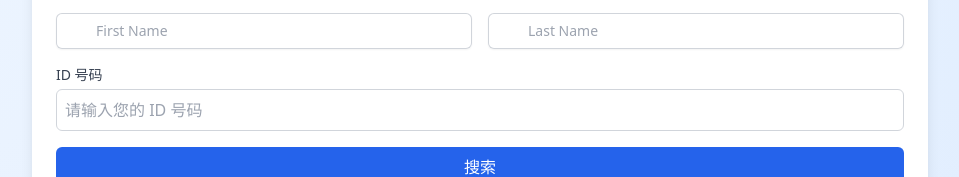
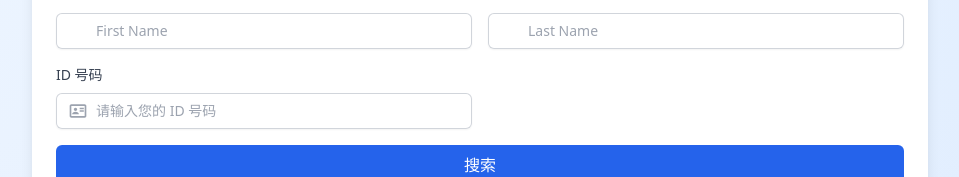
Before and after one commit to ActiVol/ActiVol-FrontEnd, a Vue app: page /details in a window 1280 px wide. Shown: the part 271-448 px from the top of the page, without its empty margins (160-1119 px from the left). Built offline with nearby package versions, Linux system fonts and the light colour scheme; some icons are missing.

Commit message:
fix: Details Page name input box icon position fix

```diff
--- a/src/views/details.vue
+++ b/src/views/details.vue
@@ -16,19 +16,24 @@
                     <div class="bg-blue-100 p-4 rounded-lg mb-4">
                         <p class="text-blue-800 font-medium">登录/注册后能获得更好的服务体验！</p>
                     </div>
+
                     <form @submit.prevent="searchActivities" class="space-y-4">
                         <div class="grid grid-cols-2 gap-4">
                             <div>
                                 <label for="first-name" class="block text-sm font-medium leading-6 text-gray-900">First
                                     Name</label>
                                 <div class="relative mt-2 rounded-md shadow-sm">
-                                    <div class="pointer-events-none absolute inset-y-0 left-0 flex items-center pl-3">
+                                    <div class="pointer-events-none absolute top-2 flex items-center pl-3">
                                         <Icon icon="mdi:account-outline" class="h-5 w-5 text-gray-400"
                                             aria-hidden="true" />
                                     </div>
-                                    <input type="text" id="first-name" v-model="searchQuery.fullName.firstName" required
-                                        class="block w-full rounded-md border-0 py-1.5 pl-10 text-gray-900 ring-1 ring-inset ring-gray-300 placeholder:text-gray-400 focus:ring-2 focus:ring-inset focus:ring-indigo-600 sm:text-sm sm:leading-6"
-                                        placeholder="First Name" />
+                                    <input type="text" id="first-name" v-model="searchQuery.fullName.firstName"
+                                        @blur="firstNameTouched = true" required
+                                        :class="['block w-full rounded-md py-1.5 pl-10 text-gray-900',
+                                            'ring-1 ring-inset ' + (searchQuery.fullName.firstName ? 'ring-blue-300' : (firstNameTouched && !searchQuery.fullName.firstName ? 'ring-red-300' : 'ring-gray-300')),
+                                            'focus:outline-none focus:ring-2 focus:ring-inset focus:ring-blue-600 sm:text-sm sm:leading-6']" placeholder="First Name" />
+                                    <p v-if="firstNameTouched && !searchQuery.fullName.firstName"
+                                        class="mt-1 text-sm text-red-500">First name is required.</p>
                                 </div>
                             </div>
 
@@ -36,22 +41,39 @@
                                 <label for="last-name" class="block text-sm font-medium leading-6 text-gray-900">Last
                                     Name</label>
                                 <div class="relative mt-2 rounded-md shadow-sm">
-                                    <div class="pointer-events-none absolute inset-y-0 left-0 flex items-center pl-3">
+                                    <div class="pointer-events-none absolute top-2 flex items-center pl-3">
                                         <Icon icon="mdi:account-outline" class="h-5 w-5 text-gray-400"
                                             aria-hidden="true" />
                                     </div>
-                                    <input type="text" id="last-name" v-model="searchQuery.fullName.lastName" required
-                                        class="block w-full rounded-md border-0 py-1.5 pl-10 text-gray-900 ring-1 ring-inset ring-gray-300 placeholder:text-gray-400 focus:ring-2 focus:ring-inset focus:ring-indigo-600 sm:text-sm sm:leading-6"
-                                        placeholder="Last Name" />
+                                    <input type="text" id="last-name" v-model="searchQuery.fullName.lastName"
+                                        @blur="lastNameTouched = true" required
+                                        :class="['block w-full rounded-md py-1.5 pl-10 text-gray-900',
+                                            'ring-1 ring-inset ' + (searchQuery.fullName.lastName ? 'ring-blue-300' : (lastNameTouched && !searchQuery.fullName.lastName ? 'ring-red-300' : 'ring-gray-300')),
+                                            'focus:outline-none focus:ring-2 focus:ring-inset focus:ring-blue-600 sm:text-sm sm:leading-6']" placeholder="Last Name" />
+                                    <p v-if="lastNameTouched && !searchQuery.fullName.lastName"
+                                        class="mt-1 text-sm text-red-500">Last name is required.</p>
+                                </div>
+                            </div>
+
+                            <div>
+                                <label for="idNumber" class="block text-sm font-medium text-gray-700 mb-1">ID 号码</label>
+                                <div class="relative mt-2 rounded-md shadow-sm">
+                                    <div class="pointer-events-none absolute top-2 flex items-center pl-3">
+                                        <Icon icon="material-symbols:id-card-outline" class="h-5 w-5 text-gray-400"
+                                            aria-hidden="true" />
+                                    </div>
+                                    <input id="idNumber" v-model="searchQuery.idNumber" type="text" required
+                                        @blur="idNumberTouched = true"
+                                        :class="['block w-full rounded-md py-1.5 pl-10 text-gray-900',
+                                            'ring-1 ring-inset ' + (searchQuery.idNumber ? 'ring-blue-300' : (idNumberTouched && !searchQuery.idNumber ? 'ring-red-300' : 'ring-gray-300')),
+                                            'focus:outline-none focus:ring-2 focus:ring-inset focus:ring-blue-600 sm:text-sm sm:leading-6']"
+                                        placeholder="请输入您的 ID 号码" />
+                                    <p v-if="idNumberTouched && !searchQuery.idNumber"
+                                        class="mt-1 text-sm text-red-500">ID number is required.</p>
                                 </div>
                             </div>
                         </div>
-                        <div>
-                            <label for="idNumber" class="block text-sm font-medium text-gray-700 mb-1">ID 号码</label>
-                            <input id="idNumber" v-model="searchQuery.idNumber" type="text" required
-                                class="w-full p-2 border border-gray-300 rounded-md focus:ring-blue-500 focus:border-blue-500"
-                                placeholder="请输入您的 ID 号码" />
-                        </div>
+
                         <button type="submit"
                             class="w-full bg-blue-600 text-white py-2 px-4 rounded-md hover:bg-blue-700 transition duration-300">
                             搜索
@@ -186,6 +208,10 @@ import { Icon } from '@iconify/vue'
 const isLoggedIn = ref(false)
 const searchQuery = ref({ fullName: { firstName: '', lastName: '' }, idNumber: '' })
 
+const firstNameTouched = ref(false);
+const lastNameTouched = ref(false);
+const idNumberTouched = ref(false);
+
 const userInfo = ref({
     avatar: 'https://i.pravatar.cc/100',
     firstName: 'First',
```
